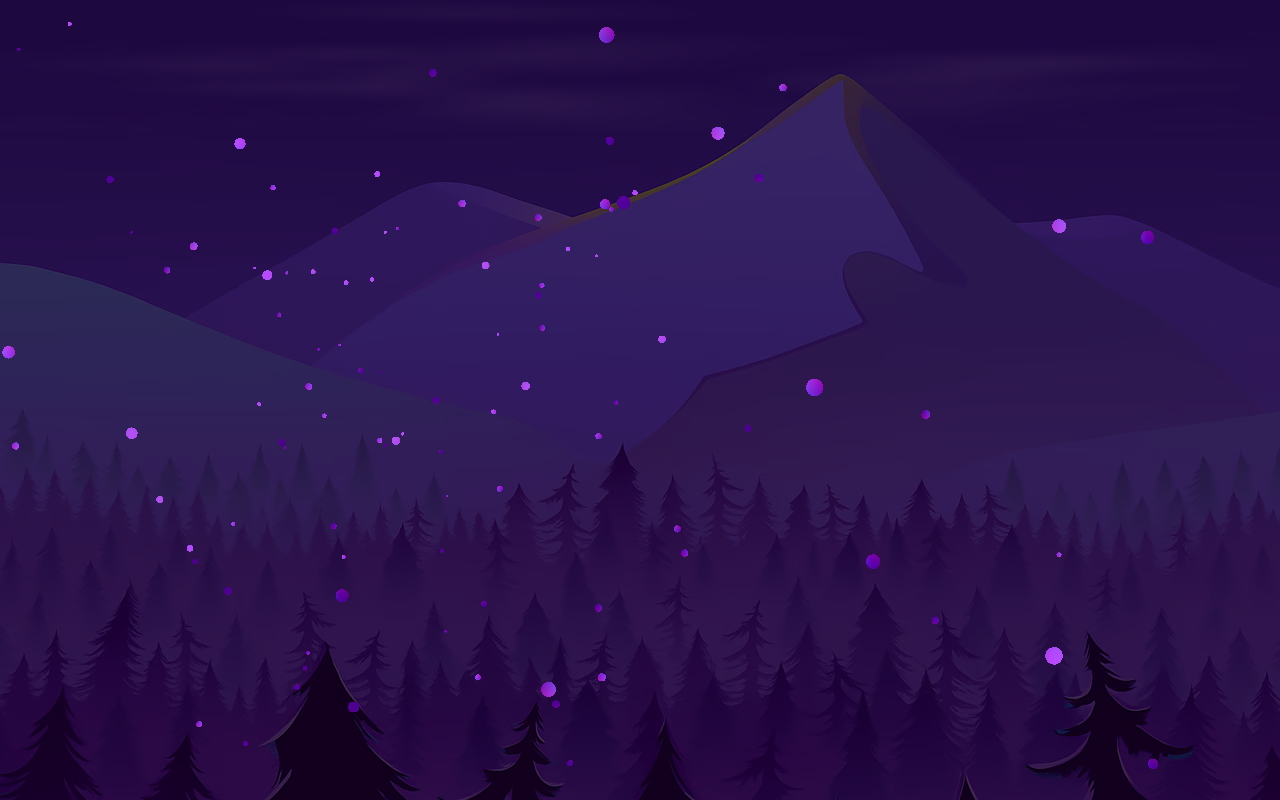
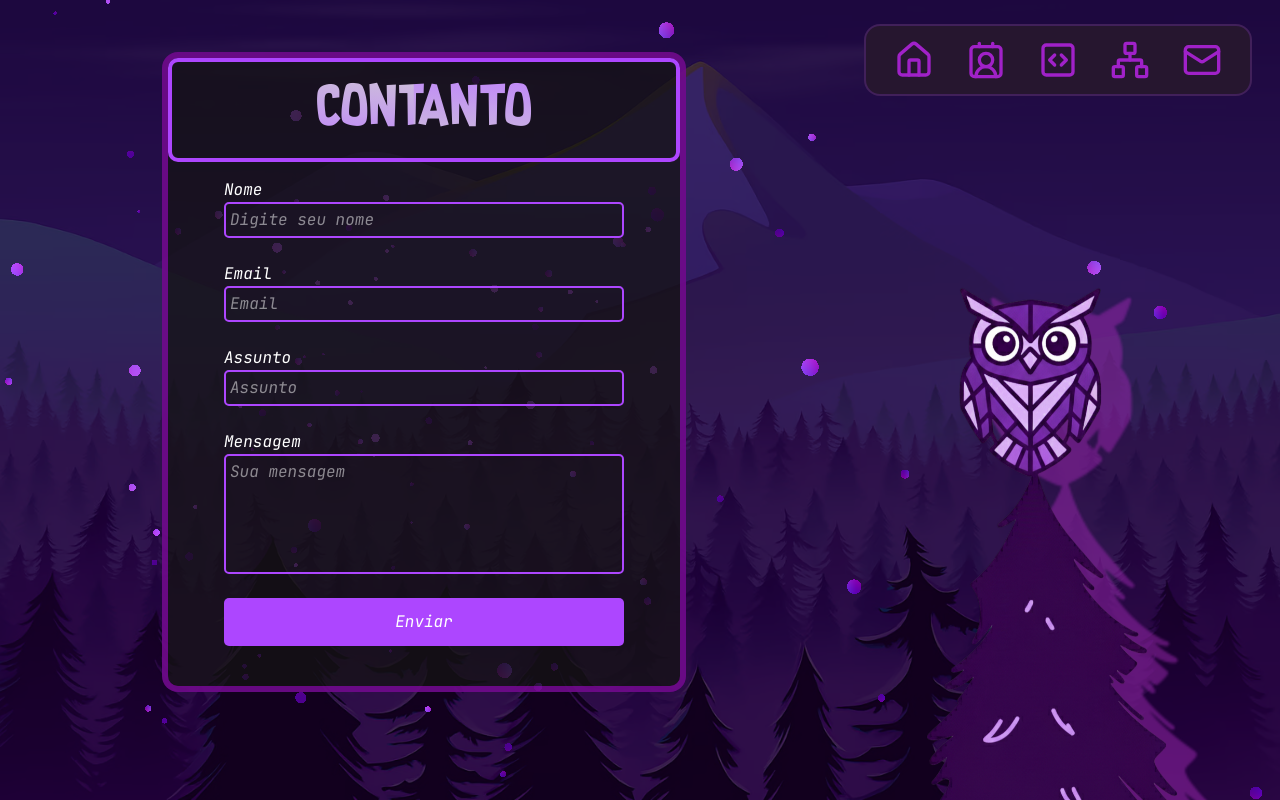
Before and after one commit to AndreChaibe/portfolio-react, a React (Vite) app: page /contact in a window 1280 px wide. Before the commit this address had no page. Built offline with nearby package versions, Linux system fonts and the light colour scheme.

Commit message:
feat: adição de página de contato e melhoria no background do portfólio para telas maiores.

```diff
--- a/index.html
+++ b/index.html
@@ -11,7 +11,7 @@
 </head>
 
 <body class="font-general">
-  <div class="overflow-hidden bg-[url('/src/assets/imgs/common/background.avif')]" id="root"></div>
+  <div class="overflow-hidden bg-[url('/src/assets/imgs/common/background.avif')] bg-no-repeat bg-cover" id="root"></div>
   <script type="module" src="/src/main.jsx"></script>
 
 </body>
--- /dev/null
+++ b/src/page/Contact/Contact.jsx
@@ -0,0 +1,38 @@
+import { use } from "react";
+import { ThemesContext } from "../../context/Themes";
+import { ShinyText } from "../../ui/animations";
+
+const Home = () => {
+
+    const { theme } = use(ThemesContext);
+
+    return (
+        <main className="flex justify-center items-center w-[50em] mb-50">
+            <div className={`${theme.colors.containerBg} rounded-2xl border-6 border-[#9908C39E]`}>
+                <ShinyText>
+                    <h1 className={`text-5xl w-[100%] font-title text-center px-0 py-6 border-4 rounded-[10px] ${theme.colors.containerBorder}`}>Contanto</h1>
+                </ShinyText>
+
+                <form action="" className="flex flex-col text-white px-14 pb-10 mt-4 overflow-y-auto overflow-x-hidden scrollbar-custom
+                [&>input,&>textarea]:mb-6 [&>input,&>textarea,&>button]:rounded-[5px] [&>input,&>textarea]:p-1 [&>input,&>textarea]:border-2 [&>input,&>textarea]:w-100">
+
+                    <label htmlFor="name">Nome</label>
+                    <input type="text" id="name" placeholder="Digite seu nome" className={`${theme.colors.containerBorder}`} />
+
+                    <label htmlFor="email">Email</label>
+                    <input type="text" id="email" placeholder="Email" className={`${theme.colors.containerBorder}`} />
+
+                    <label htmlFor="subject">Assunto</label>
+                    <input type="text" id="subject" placeholder="Assunto" className={`${theme.colors.containerBorder}`} />
+
+                    <label htmlFor="message">Mensagem</label>
+                    <textarea name="message" id="" className={`${theme.colors.containerBorder} resize-none h-30`} placeholder="Sua mensagem"></textarea>
+
+                    <button type="submit" className="bg-purple-500 py-3 cursor-pointer">Enviar</button>
+                </form>
+            </div>
+        </main>
+    )
+}
+
+export default Home;
--- a/src/page/index.jsx
+++ b/src/page/index.jsx
@@ -2,4 +2,4 @@ export { default as Home } from './Home/Home';
 export { default as About } from './About/About';
 export { default as Skills } from './Skills/Skills';
 export { default as Projects } from './Projects/Projects';
-// export { default as Contact } from './Contact/Contact';
+export { default as Contact } from './Contact/Contact';
--- a/src/routes/routes.jsx
+++ b/src/routes/routes.jsx
@@ -1,5 +1,5 @@
 import { Routes, Route } from 'react-router-dom'
-import { Home, About, Skills, Projects } from '../page'
+import { Home, About, Skills, Projects, Contact } from '../page'
 import RootLayout from '../layout/RootLayout';
 
 function Router() {
@@ -10,6 +10,8 @@ function Router() {
                 <Route path='/about' element={<About />}></Route>
                 <Route path='/skills' element={<Skills />}></Route>
                 <Route path='/projects' element={<Projects />}></Route>
+                <Route path='/projects' element={<Projects />}></Route>
+                <Route path='/contact' element={<Contact />}></Route>
             </Route>
         </Routes>
     )
--- a/src/shared/components/NavigationHeader.jsx
+++ b/src/shared/components/NavigationHeader.jsx
@@ -1,4 +1,4 @@
-import { House, UserRound, SquareCode, Network, Mail, ContactRound } from 'lucide-react';
+import { House, SquareCode, Network, Mail, ContactRound } from 'lucide-react';
 import { ThemesContext } from '../../context/Themes.jsx';
 import { use } from 'react';
 import { Link } from "react-router-dom";
@@ -12,10 +12,10 @@ const NavigationHeader = () => {
         <nav className={`${theme.colors.navBg} rounded-2xl border-2 border-purple-500/20 p-0 m-0`}>
             <ul className="flex gap-8 pt-3.5 pr-7 pb-3.5 pl-7">
                 <li className='cursor-pointer'>
-                     <Link to="/"><House className={`w-10 h-10 ${theme.colors.icons}`} /></Link>
+                    <Link to="/"><House className={`w-10 h-10 ${theme.colors.icons}`} /></Link>
                 </li>
                 <li className='cursor-pointer'>
-                    <Link to="/about"><UserRound className={`w-10 h-10 ${theme.colors.icons}`} /></Link>
+                    <Link to="/about"><ContactRound className={`w-10 h-10 ${theme.colors.icons}`} /></Link>
                 </li>
 
                 <li className='cursor-pointer'>
@@ -27,7 +27,7 @@ const NavigationHeader = () => {
                 </li>
 
                 <li className='cursor-pointer'>
-                    <a href="#contact"><Mail className={`w-10 h-10 ${theme.colors.icons}`} /></a>
+                    <Link to="/contact"><Mail className={`w-10 h-10 ${theme.colors.icons}`} /></Link>
                 </li>
 
             </ul>
```
